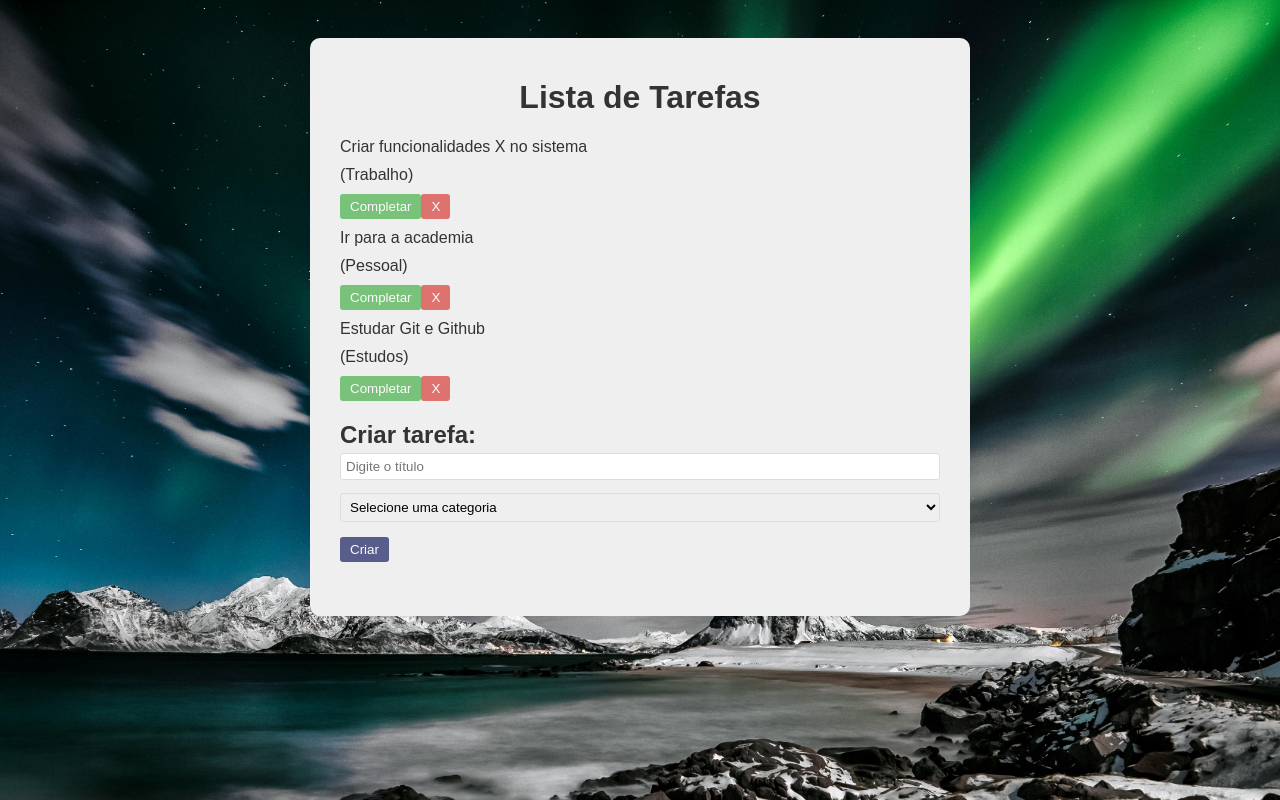
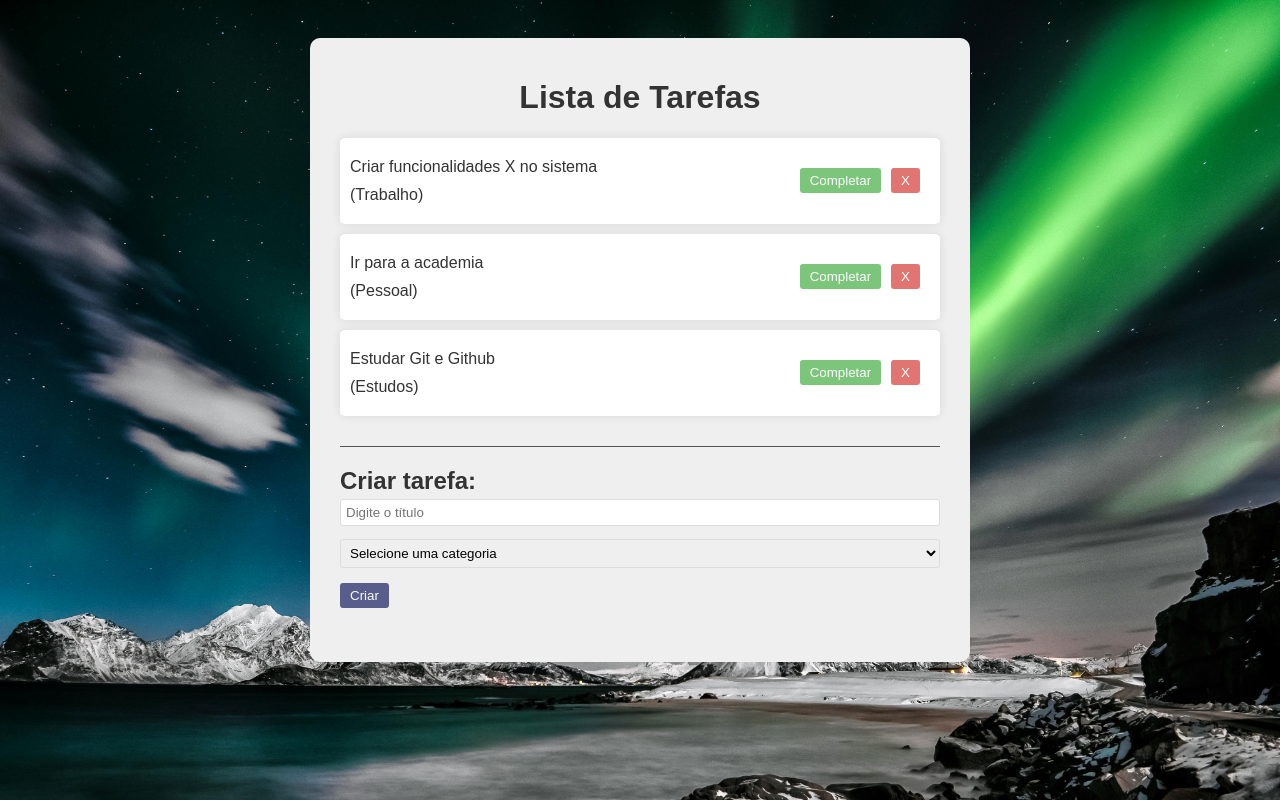
Before and after one commit to devlucasnascimento81/projeto-to-do-list, a React (Vite) app: page / in a window 1280 px wide. Shown: the top 800 px of the page. Built offline with nearby package versions, Linux system fonts and the light colour scheme.

Commit message:
feat: atualizar lista de tarefas e ajustar estilos

```diff
--- a/src/App.css
+++ b/src/App.css
@@ -36,6 +36,7 @@
   background-color: #333974;
   color: #fff;
   padding: 5px 10px;
+  margin-right: 10px;
   border: none;
   border-radius: 3px;
   cursor: pointer;
@@ -45,6 +46,25 @@
 
 button:hover{
   opacity: 1;
+}
+
+.todo-list{
+  margin-bottom: 20px;
+  padding-bottom: 20px;
+  border-bottom: 1px solid #555;
+
+}
+
+.todo{
+  background-color: #fff;
+  box-shadow: 0 0 10px rgba(0, 0, 0, 0.1);
+  padding: 10px;
+  margin-bottom: 10px;
+  border-radius: 5px;
+  display: flex;
+  justify-content: space-between;
+  align-items: center;
+
 }
 
 .complete {
--- a/src/App.jsx
+++ b/src/App.jsx
@@ -25,6 +25,18 @@
     },
   ])
 
+  const addTodo = (text, category) => {
+    const newTodos = [...todos, {
+      id: Math.floor(Math.random() * 10000),
+      text,
+      category,
+      isCompleted: false
+    }
+  ]
+
+  setTodos(newTodos)
+  }
+
 
   return <div className="app">
       <h1>Lista de Tarefas</h1>
@@ -33,7 +45,7 @@
          <Todo key={todo.id} todo={todo}/>
         ))}
       </div>
-      <TodoForm/>
+      <TodoForm addTodo={addTodo}/>
     </div>
 
 }
--- a/src/components/TodoForm.jsx
+++ b/src/components/TodoForm.jsx
@@ -1,13 +1,13 @@
 import React, { useState } from 'react'
 
-const TodoForm = () => {
+const TodoForm = ({ addTodo }) => {
   const [value, setValue] = useState("")
   const [category, setCategory] = useState("")
 
   const handleSubmit = (e) => {
     e.preventDefault()
     if (!value || !category) return
-    // adicionar todo
+    addTodo(value, category)
     setValue("")
     setCategory("")
 
```
